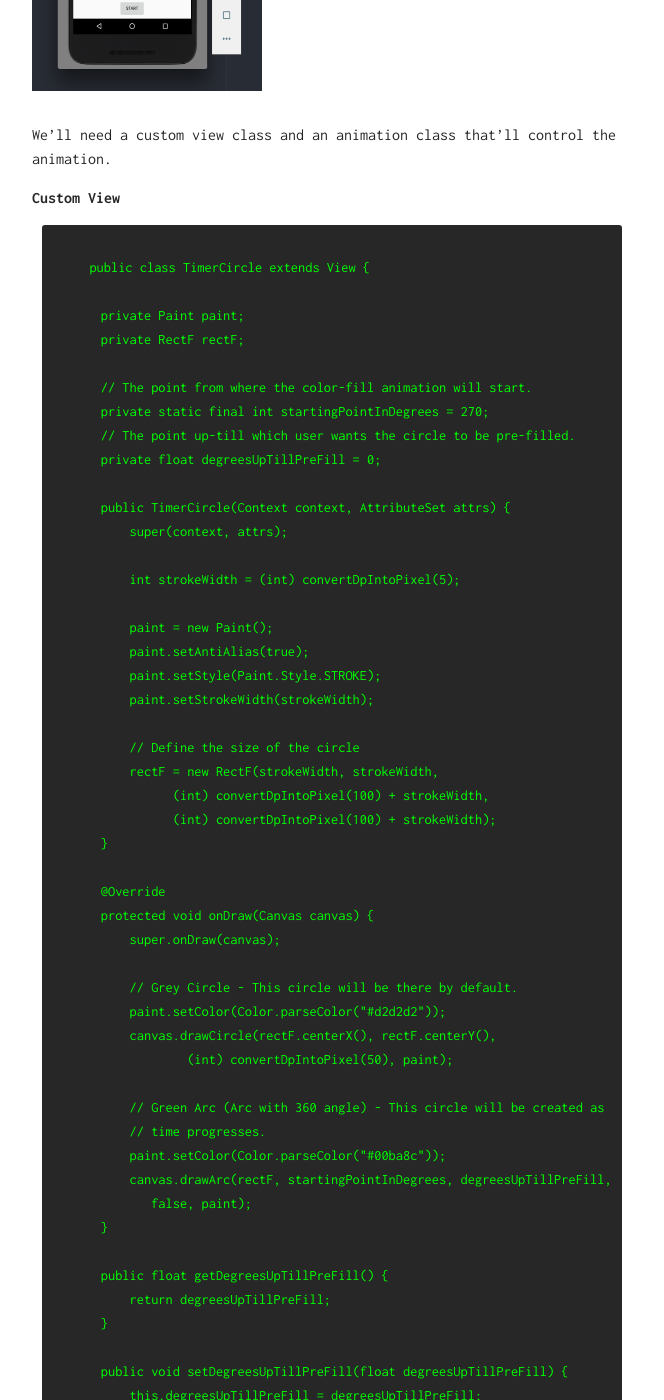
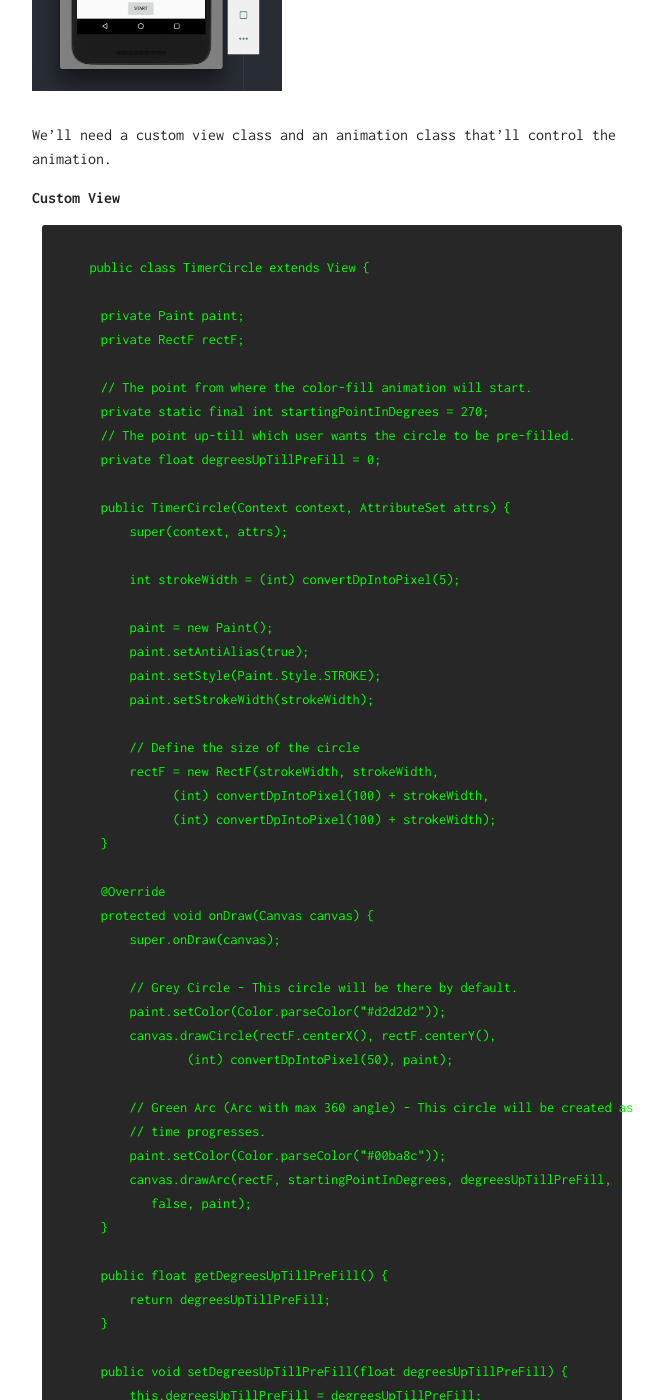
Before and after one commit to krtkush/krtkush.github.io, a Jekyll site: the page built from _posts/2016-12-15-making-circular-progress-bar.md, in a window 1280 px wide and 1400 px high, scrolled down 571 px. Shown: the whole window, without its empty margins (308-972 px from the left). Built offline with Jekyll 4.4.1, drawn with Linux system fonts in a browser that asks for light colours; comment, search, counter and statistics services are not loaded; some of the changed text lies outside the part shown.

```diff
--- a/_posts/2016-12-15-making-circular-progress-bar.md
+++ b/_posts/2016-12-15-making-circular-progress-bar.md
@@ -8,7 +8,7 @@ I'm planning to write an open source library for a countdown/ up timer with circ
 progress animation around it. Before I do that I have decided to write a post about
 the basics of making a progress animation directly associated with time give.
 
-<img src="https://raw.githubusercontent.com/krtkush/krtkush.github.io/master/_posts/images/circular_progress_bar_screenshot.png" width="230" height="350" />
+<img src="https://raw.githubusercontent.com/krtkush/krtkush.github.io/master/_posts/images/circular_progress_bar_screenshot.png" width="250" height="350" />
 
 We'll need a custom view class and an animation class that'll control the animation.
 
@@ -50,7 +50,7 @@ We'll need a custom view class and an animation class that'll control the animat
             canvas.drawCircle(rectF.centerX(), rectF.centerY(),
                     (int) convertDpIntoPixel(50), paint);
 
-            // Green Arc (Arc with 360 angle) - This circle will be created as
+            // Green Arc (Arc with max 360 angle) - This circle will be created as
             // time progresses.
             paint.setColor(Color.parseColor("#00ba8c"));
             canvas.drawArc(rectF, startingPointInDegrees, degreesUpTillPreFill,
```
Also changed, not shown: other parts of _posts/2016-12-15-making-circular-progress-bar.md (+1 -0 lines).
